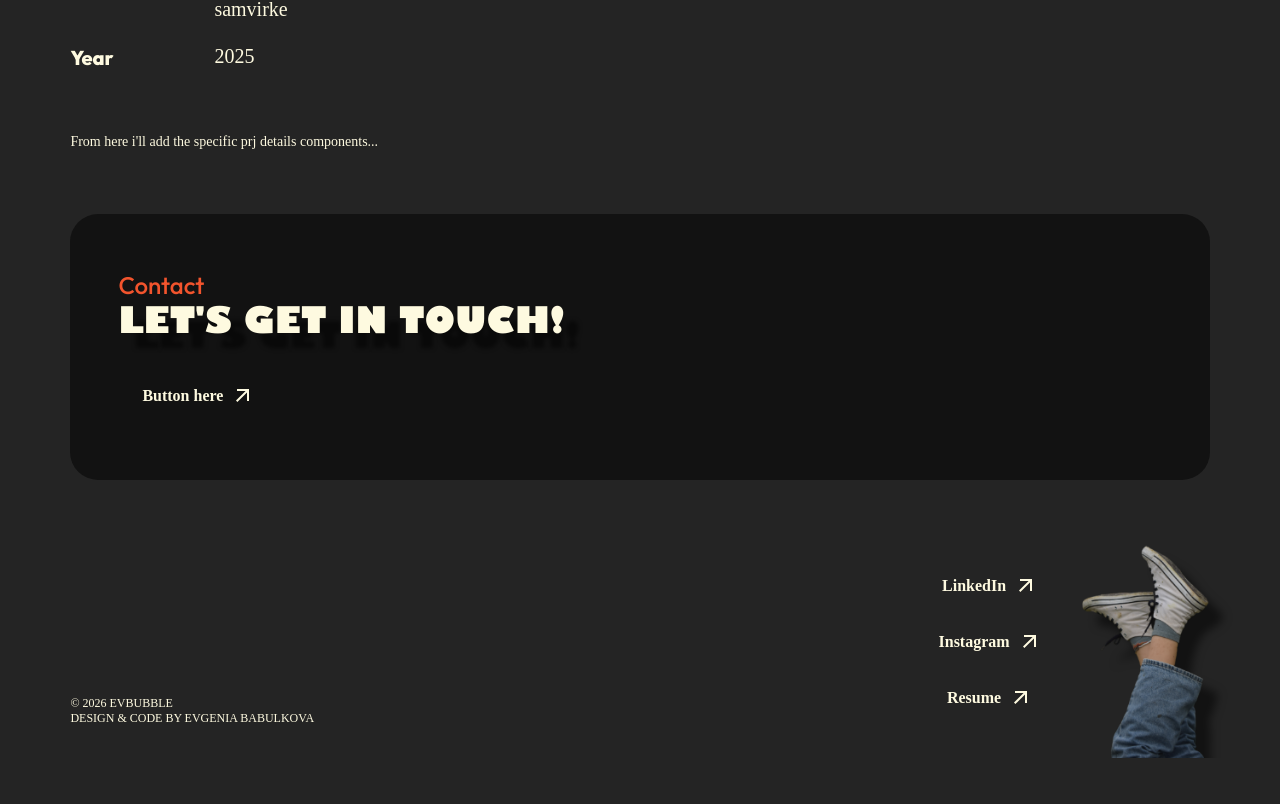
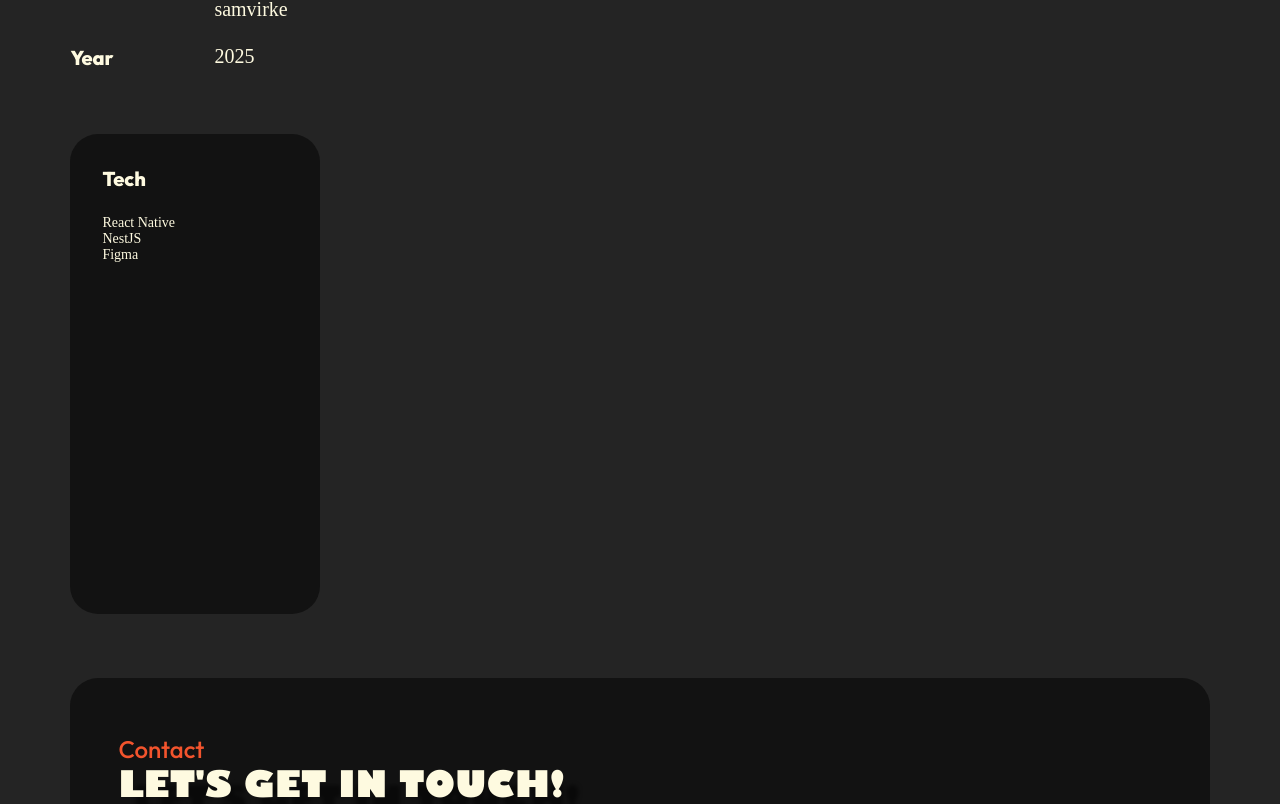
Before and after one commit to EvgeniaBabulkova/portfolio, a React (Vite) app: page /projects/daos in a window 1280 px wide. Shown: the part 676-1480 px from the top of the page. Before the commit the page ends 1434 px from the top, so only its background shows below. Built offline with nearby package versions, Linux system fonts and the light colour scheme; a web font is replaced by a local one.

Commit message:
import prj imgs dynamically

```diff
--- /dev/null
+++ b/src/components/projects/ProjectPhSection.tsx
@@ -0,0 +1,31 @@
+// components/projects/ProjectStickySection.tsx
+
+import projectStyles from "../../styles/projects/projectDetails.module.css";
+import type { Project } from "../../data/projects";
+
+type ProjectStickySectionProps = {
+  project: Project;
+  getProjectImageSrc: (slug: string, file: string) => string;
+};
+
+export default function ProjectPhSection({ project, getProjectImageSrc }: ProjectStickySectionProps) {
+  return (
+    <div className={projectStyles.stickySection}>
+      <div className={projectStyles.techStack}>
+        <h5>Tech</h5>
+        <ul>
+          {project.tech.map((tech) => (
+            <li key={tech}>{tech}</li>
+          ))}
+        </ul>
+      </div>
+      <div className={projectStyles.screenshots}>
+        {project.screenshots.map((photo) => {
+          const src = getProjectImageSrc(project.slug, photo.file);
+          if (!src) return null;
+          return <img key={photo.file} src={src} alt={photo.alt} />;
+        })}
+      </div>
+    </div>
+  );
+}
--- a/src/components/projects/caseStudies/WashWorldCaseStudy.tsx
+++ /dev/null
@@ -1,5 +0,0 @@
-export default function WashWorldCaseStudy() {
-  return (
-    <span>this is some content from the specific case study componenttt herrrreeee wohoo</span>
-  );
-}
--- a/src/data/projects.ts
+++ b/src/data/projects.ts
@@ -4,6 +4,11 @@ import DaosLogo from "../assets/prj-daos/DAOS-logo.svg";
 import PondooLogo from "../assets/prj-pondoo/Pondoo-logo.svg";
 import GreenUXLogo from "../assets/prj-green-ux/greenUX-logo.svg";
 import TCCLogo from "../assets/prj-tcc/TCC-logo.svg";
+
+type ProjectScreenshot = {
+  file: string;
+  alt: string;
+};
 
 export type Project = {
   slug: string;
@@ -17,6 +22,8 @@ export type Project = {
   livePreview?: string;
   figmaPrototype?: string;
   sourceCode?: string;
+  tech: string[];
+  screenshots: ProjectScreenshot[];
 };
 
 export const projects: Project[] = [
@@ -31,7 +38,11 @@ export const projects: Project[] = [
     shortDescription:
       "WashWorld is the bigest car was company in Denmark. They are trying to improve the user experience of their current users and monetize on potential new users. This project consists of the research and ideation process to conceptualizing the necessary digitalization and potential features of an application that will enhance the users' experience with the brand and streamline te process of washingn their vehicles",
     sourceCode: "https://github.com/EvgeniaBabulkova/wash-world",
-    figmaPrototype: "https://github.com/EvgeniaBabulkova/wash-world",
+    tech: ["React Native", "NestJS", "Figma"],
+    screenshots: [
+      { file: "ww-img1.png", alt: "Wash World app home screen" },
+      { file: "ww-img2.png", alt: "Wash World booking flow screen" },
+    ],
   },
   {
     slug: "daos",
@@ -43,7 +54,13 @@ export const projects: Project[] = [
     year: "2025",
     shortDescription:
       "DAOS descriptionnnnnn o;jtmh ngilt krhedgouitlDAOS descriptionnnnnn o;jtmh ngilt krhedgouitlDAOS descriptionnnnnn o;jtmh ngilt krhedgouitlDAOS descriptionnnnnn o;jtmh ngilt krhedgouitlDAOS descriptionnnnnn o;jtmh ngilt krhedgouitl  ljsf nfdssu fsdg usdd uvfds genecs",
+    tech: ["React Native", "NestJS", "Figma"],
+    screenshots: [
+      { file: "WashWorldScreen1", alt: "Wash World app home screen" },
+      { file: "WashWorldScreen2", alt: "Wash World booking flow screen" },
+    ],
   },
+
   {
     slug: "pondoo",
     title: "Pondoo",
@@ -54,6 +71,11 @@ export const projects: Project[] = [
     year: "2025-26",
     shortDescription:
       "Pondoo description hbgfsdlk,p;eglsjkv fsdgifsb ug addkfbf jbsPondoo description hbgfsdlk,p;eglsjkv fsdgifsb ug addkfbf jbsPondoo description hbgfsdlk,p;eglsjkv fsdgifsb ug addkfbf jbsPondoo description hbgfsdlk,p;eglsjkv fsdgifsb ug addkfbf jbsPondoo description hbgfsdlk,p;eglsjkv fsdgifsb ug addkfbf jbsPondoo description hbgfsdlk,p;eglsjkv fsdgifsb ug addkfbf jbs ;fd svofe",
+    tech: ["React Native", "NestJS", "Figma"],
+    screenshots: [
+      { file: "WashWorldScreen1", alt: "Wash World app home screen" },
+      { file: "WashWorldScreen2", alt: "Wash World booking flow screen" },
+    ],
   },
   {
     slug: "green-ux",
@@ -65,6 +87,11 @@ export const projects: Project[] = [
     year: "2025",
     shortDescription:
       "GreenUX description hbgfsdlk,p;eglsjkv fsdgifsb ug addkfbf GreenUX description hbgfsdlk,p;eglsjkv fsdgifsb ug addkfbfGreenUX description hbgfsdlk,p;eglsjkv fsdgifsb ug addkfbfGreenUX description hbgfsdlk,p;eglsjkv fsdgifsb ug addkfbfGreenUX description hbgfsdlk,p;eglsjkv fsdgifsb ug addkfbf,p;eglsjkv fsdgifsb ug addkfbf jbs ;fd svofe",
+    tech: ["React Native", "NestJS", "Figma"],
+    screenshots: [
+      { file: "WashWorldScreen1", alt: "Wash World app home screen" },
+      { file: "WashWorldScreen2", alt: "Wash World booking flow screen" },
+    ],
   },
   {
     slug: "tcc",
@@ -76,5 +103,10 @@ export const projects: Project[] = [
     year: "2024",
     shortDescription:
       "TCC description hbgfsdlk,p;eglsjkv fsdgifsb ug addkfbf  description TCC description hbgfsdlk,p;eglsjkv fsdgifsb ug addkfbf  descriptionhbgfsdlk,p;eglsjkv fsdgifsb ug addkfbf,p;eglsjkv fsdgifsb ug addkfbf jbs ;fd svofe",
+    tech: ["React Native", "NestJS", "Figma"],
+    screenshots: [
+      { file: "WashWorldScreen1", alt: "Wash World app home screen" },
+      { file: "WashWorldScreen2", alt: "Wash World booking flow screen" },
+    ],
   },
 ];
--- a/src/pages/ProjectDetailsPage.tsx
+++ b/src/pages/ProjectDetailsPage.tsx
@@ -4,6 +4,8 @@ import NotFountPage from "./NotFoundPage";
 import projectStyles from "../styles/projects/projectDetails.module.css";
 import ContactBanner from "../components/ContactBanner";
 import ProjectDetails from "../components/projects/ProjectDetails";
+import ProjectStickySection from "../components/projects/ProjectPhSection";
+import ProjectPhSection from "../components/projects/ProjectPhSection";
 
 export default function ProjectDetailsPage() {
   const params = useParams();
@@ -14,15 +16,23 @@ export default function ProjectDetailsPage() {
     return <NotFountPage />;
   }
 
+  const imageModules = import.meta.glob("../assets/prj-*/*.{png,webp,svg}", {
+    eager: true,
+    import: "default",
+  }) as Record<string, string>;
+
+  function getProjectImageSrc(slug: string, file: string) {
+    return imageModules[`../assets/prj-${slug}/${file}`];
+  }
+
   return (
     <>
       <div className={projectStyles.topBanner} style={{ backgroundColor: project.bkgColor }}>
         <img src={project.logo} alt="project-logo" />
       </div>
-
       <ProjectDetails project={project} />
 
-      <p>From here i'll add the specific prj details components...</p>
+      <ProjectPhSection project={project} getProjectImageSrc={getProjectImageSrc} />
 
       <ContactBanner />
     </>
--- a/src/styles/projects/projectDetails.module.css
+++ b/src/styles/projects/projectDetails.module.css
@@ -58,6 +58,37 @@
 
 /* ----------------- */
 
+.stickySection {
+  display: flex;
+  align-items: flex-start;
+  gap: var(--spacing-lg);
+}
+
+.techStack {
+  position: sticky;
+  display: flex;
+  flex-direction: column;
+  gap: var(--spacing-lg);
+  padding: var(--spacing-xl);
+  background-color: var(--col-surface-primary);
+  border-radius: var(--border-radius);
+  align-items: flex-start;
+  top: 100px;
+  width: 250px;
+  height: 60vh;
+}
+
+.screenshots {
+  flex: 1;
+  display: flex;
+  flex-direction: column;
+  gap: var(--spacing-lg);
+}
+
+.screenshots img {
+  border-radius: var(--border-radius);
+}
+
 @media (max-width: 900px) {
   .detailsBox {
     flex-wrap: wrap;
```
Also changed, not shown: src/assets/prj-wash-world/ww-img1.png (added), src/assets/prj-wash-world/ww-img2.png (added), src/components/projects/caseStudies/BreatheForForestsCaseStudy.tsx (deleted), src/components/projects/caseStudies/DAOSCaseStudy.tsx (deleted), src/components/projects/caseStudies/MilestonesCaseStudy.tsx (deleted), src/components/projects/caseStudies/PondooCaseStudy.tsx (deleted), src/components/projects/caseStudies/ShiftAICaseStudy.tsx (deleted), src/components/projects/caseStudies/TCCCaseStudy.tsx (deleted).
